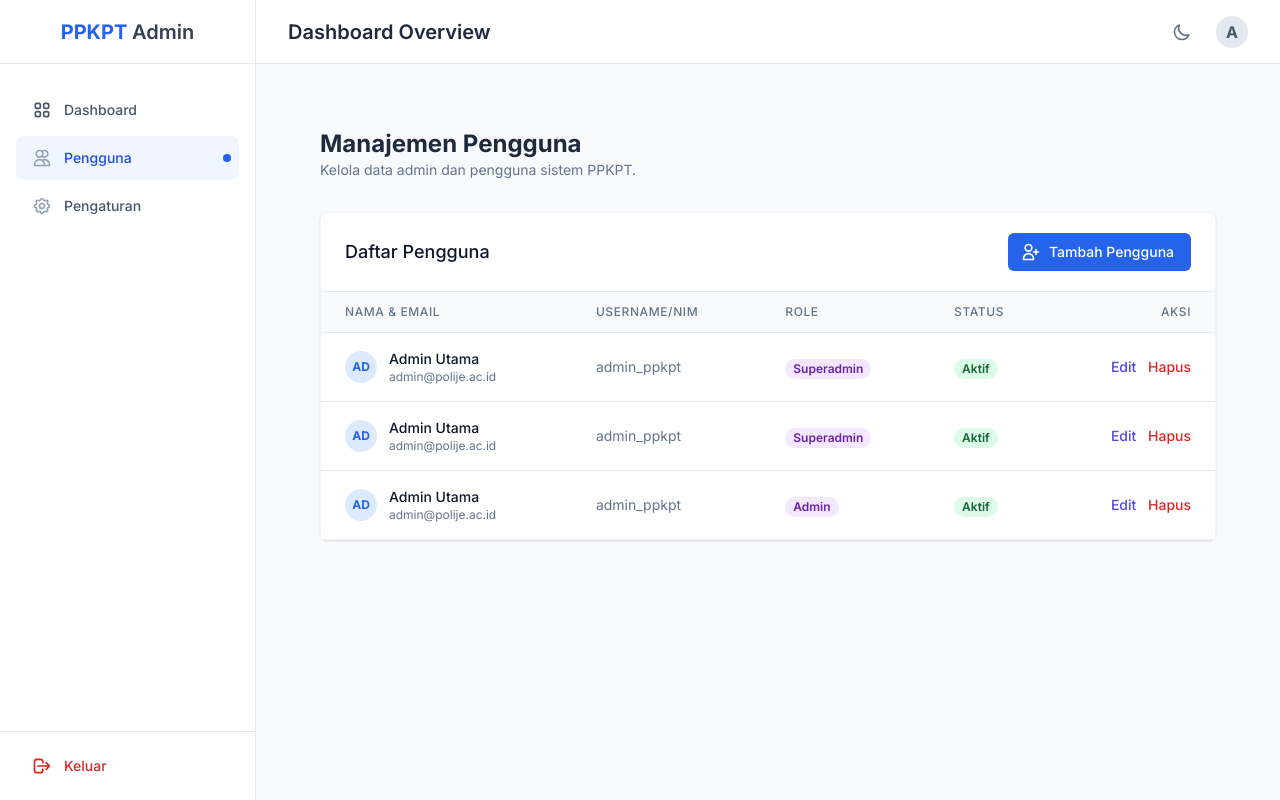
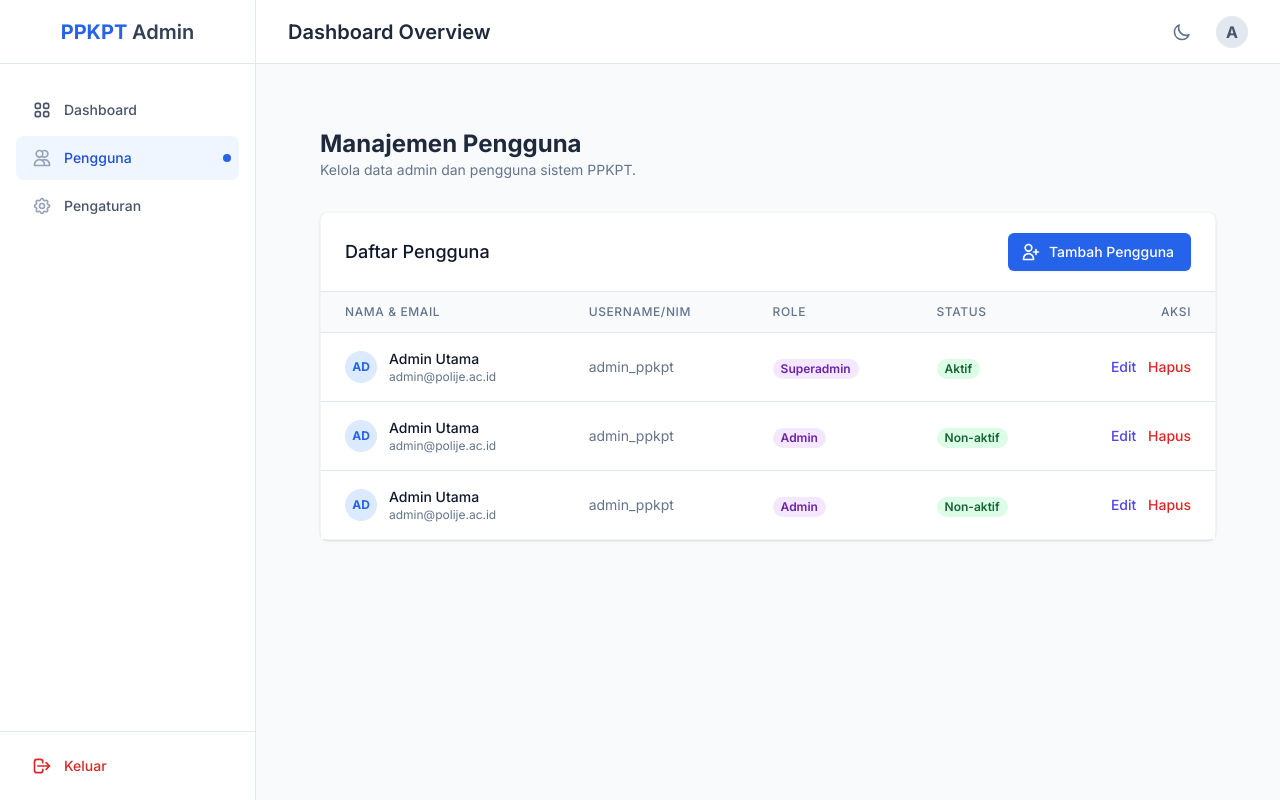
Before and after one commit to PrasetyoHerwibowo/PPKPT, a PHP site: page /admin/dashboard/pengguna.php in a window 1280 px wide. Run offline with PHP 8.4, Linux system fonts and the light colour scheme; some libraries are stand-ins or nearby versions.

Commit message:
remove duplicate superadmin

```diff
--- a/PPKPT/admin/dashboard/pengguna.php
+++ b/PPKPT/admin/dashboard/pengguna.php
@@ -218,10 +218,10 @@
                                         </td>
                                         <td class="px-6 py-4 whitespace-nowrap text-sm text-slate-500 dark:text-slate-400">admin_ppkpt</td>
                                         <td class="px-6 py-4 whitespace-nowrap">
-                                            <span class="px-2 inline-flex text-xs leading-5 font-semibold rounded-full bg-purple-100 text-purple-800 dark:bg-purple-900/50 dark:text-purple-300">Superadmin</span>
+                                            <span class="px-2 inline-flex text-xs leading-5 font-semibold rounded-full bg-purple-100 text-purple-800 dark:bg-purple-900/50 dark:text-purple-300">Admin</span>
                                         </td>
                                         <td class="px-6 py-4 whitespace-nowrap">
-                                            <span class="px-2 inline-flex text-xs leading-5 font-semibold rounded-full bg-green-100 text-green-800 dark:bg-green-900/50 dark:text-green-300">Aktif</span>
+                                            <span class="px-2 inline-flex text-xs leading-5 font-semibold rounded-full bg-green-100 text-green-800 dark:bg-green-900/50 dark:text-green-300">Non-aktif</span>
                                         </td>
                                         <td class="px-6 py-4 whitespace-nowrap text-right text-sm font-medium space-x-2">
                                             <button onclick="openModal('edit-user-modal')" class="text-indigo-600 hover:text-indigo-900 dark:text-indigo-400 dark:hover:text-indigo-300">Edit</button>
@@ -245,7 +245,7 @@
                                             <span class="px-2 inline-flex text-xs leading-5 font-semibold rounded-full bg-purple-100 text-purple-800 dark:bg-purple-900/50 dark:text-purple-300">Admin</span>
                                         </td>
                                         <td class="px-6 py-4 whitespace-nowrap">
-                                            <span class="px-2 inline-flex text-xs leading-5 font-semibold rounded-full bg-green-100 text-green-800 dark:bg-green-900/50 dark:text-green-300">Aktif</span>
+                                            <span class="px-2 inline-flex text-xs leading-5 font-semibold rounded-full bg-green-100 text-green-800 dark:bg-green-900/50 dark:text-green-300">Non-aktif</span>
                                         </td>
                                         <td class="px-6 py-4 whitespace-nowrap text-right text-sm font-medium space-x-2">
                                             <button onclick="openModal('edit-user-modal')" class="text-indigo-600 hover:text-indigo-900 dark:text-indigo-400 dark:hover:text-indigo-300">Edit</button>
@@ -290,7 +290,6 @@
                                     <div>
                                         <label class="block text-sm font-medium text-slate-700 dark:text-slate-300 mb-1">Role Akses</label>
                                         <select class="w-full rounded-md border-slate-300 dark:border-slate-600 shadow-sm focus:border-primary focus:ring focus:ring-primary focus:ring-opacity-50 bg-slate-50 dark:bg-slate-700 dark:text-white py-2 px-3">
-                                            <option value="dosen">Kepala (Super Admin)</option>
                                             <option value="admin">Admin Sistem</option>
                                         </select>
                                     </div>
@@ -326,7 +325,6 @@
                             <div>
                                 <label class="block text-sm font-medium text-slate-700 dark:text-slate-300 mb-1">Ubah Role</label>
                                 <select class="w-full rounded-md border-slate-300 dark:border-slate-600 shadow-sm focus:border-primary focus:ring focus:ring-primary focus:ring-opacity-50 bg-slate-50 dark:bg-slate-700 dark:text-white py-2 px-3">
-                                    <option value="mahasiswa">Mahasiswa</option>
                                     <option value="admin">Admin Sistem</option>
                                 </select>
                             </div>
```
